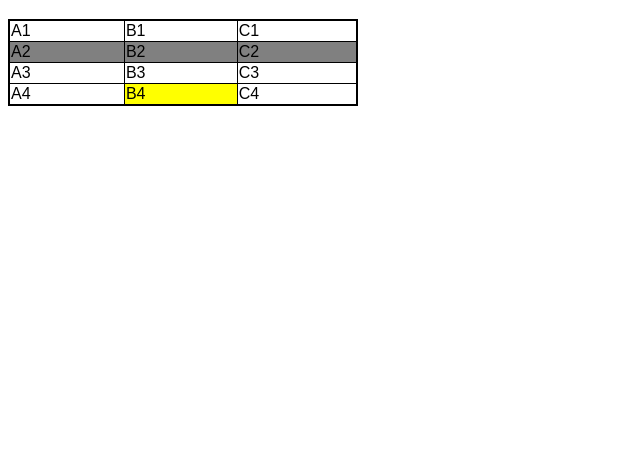
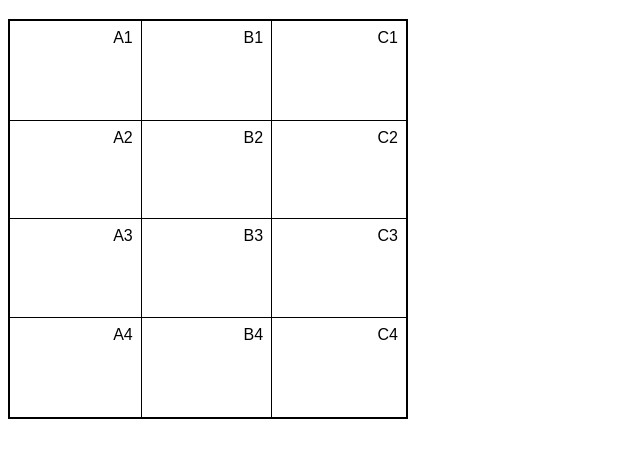
Before and after one commit to mWallacee/Html-e-CSS, a plain HTML site: page Exercícios 3/ex023/tabela001.html in a window 1280 px wide. Shown: the part 61-518 px from the top of the page, without its empty margins (0-640 px from the left). Drawn offline with Linux system fonts and the light colour scheme.

Commit message:
configurações de centralização

```diff
--- a/Exercícios 3/ex023/tabela001.html
+++ b/Exercícios 3/ex023/tabela001.html
@@ -11,21 +11,16 @@
 
         table{
             border: 2px solid black;
-            width: 350px;
+            width: 400px;
+            height: 400px;
             border-collapse: collapse;
         }
 
         td{
             border: 1.5px solid black;
-
-        }
-
-        .destaque{
-            background-color: gray;
-        }
-
-        #Importante{
-            background-color: yellow;
+            padding: 8px;
+            text-align: right;
+            vertical-align: top;
         }
     </style>
 </head>
@@ -38,7 +33,7 @@
             <td>B1</td>
             <td>C1</td>
         </tr>
-        <tr class="destaque">
+        <tr>
             <td>A2</td>
             <td>B2</td>
             <td>C2</td>
@@ -50,7 +45,7 @@
         </tr>
         <tr>
             <td>A4</td>
-            <td id="Importante">B4</td>
+            <td>B4</td>
             <td>C4</td>
         </tr>
     </table>
```
